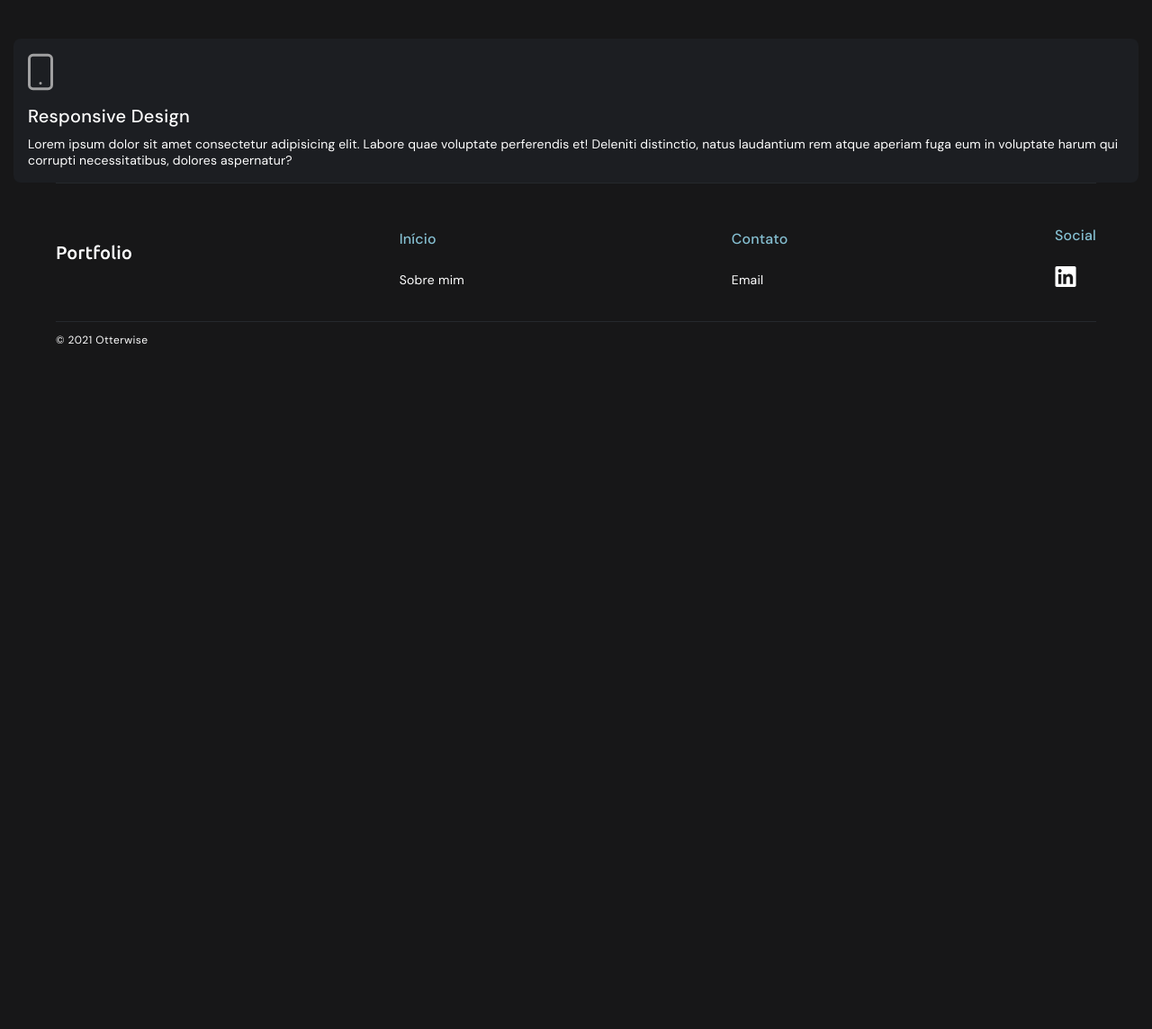
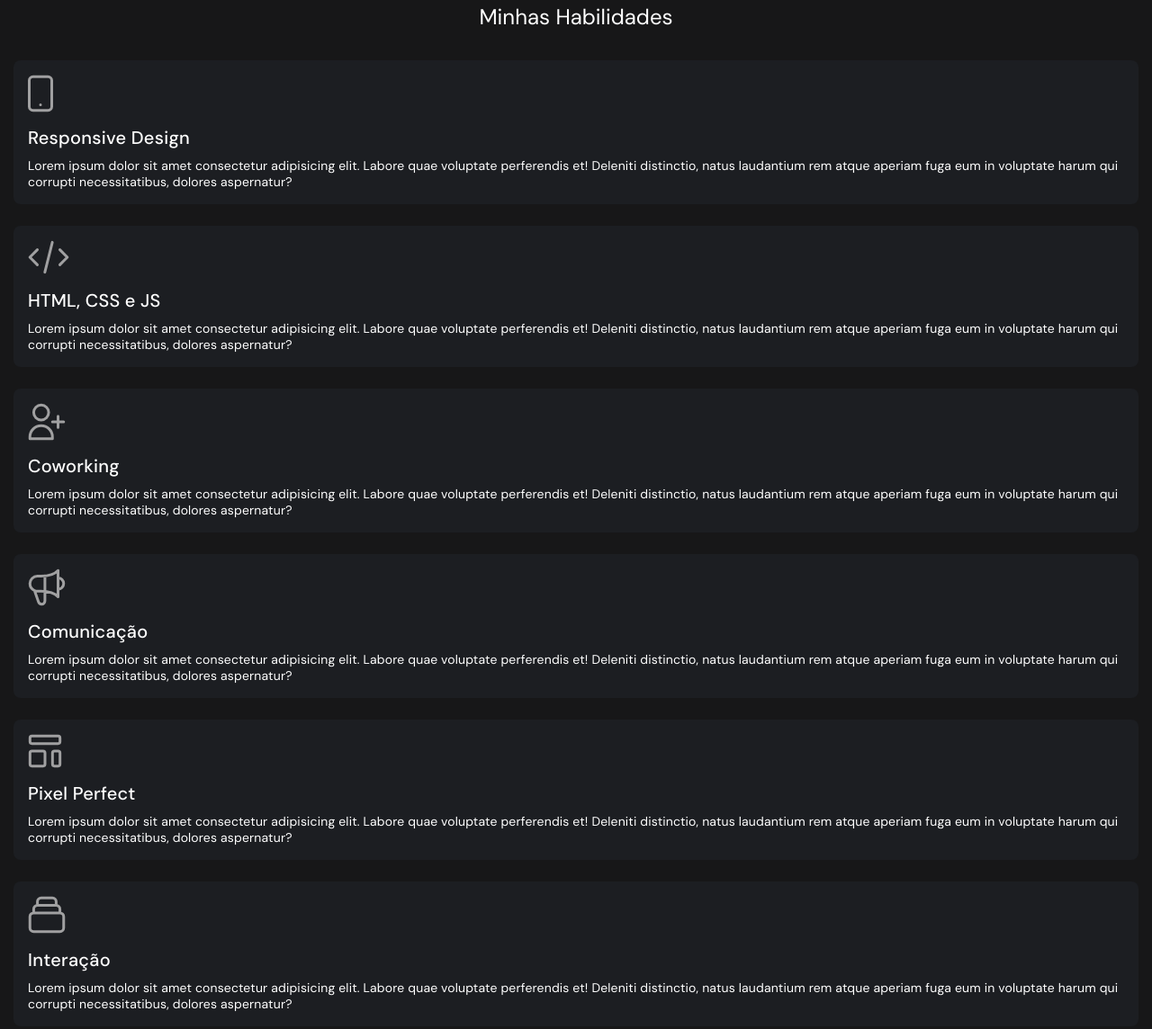
Before and after one commit to ybbento/projeto-semana07-starter, a website built with Parcel: page src/about.html in a window 1280 px wide. Shown: the part 1725-2869 px from the top of the page at 90% size. Before the commit the page ends 2123 px from the top, so only its background shows below. Built offline with nearby package versions, Linux system fonts and the light colour scheme.

Commit message:
about mobile final

```diff
--- a/src/_styles.scss
+++ b/src/_styles.scss
@@ -1,4 +1,7 @@
 @import "_variables";
+* {
+	box-sizing: border-box;
+}
 body {
 	margin: 0;
 	background-color: $backgroundColor;
--- a/src/about.html
+++ b/src/about.html
@@ -82,6 +82,7 @@
 		</section>
 		<section class="cards">
 			<div class="cards-box">
+				<h2 class="cards-box-title">Minhas Habilidades</h2>
 				<div class="cards-box-item flex">
 					<svg
 						width="28"
@@ -99,6 +100,145 @@
 						/>
 					</svg>
 					<h2>Responsive Design</h2>
+					<p>
+						Lorem ipsum dolor sit amet consectetur adipisicing elit. Labore quae
+						voluptate perferendis et! Deleniti distinctio, natus laudantium rem
+						atque aperiam fuga eum in voluptate harum qui corrupti
+						necessitatibus, dolores aspernatur?
+					</p>
+				</div>
+				<div class="cards-box-item flex">
+					<svg
+						width="46"
+						height="38"
+						viewBox="0 0 46 38"
+						fill="none"
+						xmlns="http://www.w3.org/2000/svg"
+					>
+						<path
+							d="M18.8334 35.6667L27.1667 2.33333M35.5 10.6667L43.8334 19L35.5 27.3333M10.5 27.3333L2.16669 19L10.5 10.6667"
+							stroke="#A0A0A1"
+							stroke-width="3"
+							stroke-linecap="round"
+							stroke-linejoin="round"
+						/>
+					</svg>
+
+					<h2>HTML, CSS e JS</h2>
+					<p>
+						Lorem ipsum dolor sit amet consectetur adipisicing elit. Labore quae
+						voluptate perferendis et! Deleniti distinctio, natus laudantium rem
+						atque aperiam fuga eum in voluptate harum qui corrupti
+						necessitatibus, dolores aspernatur?
+					</p>
+				</div>
+				<div class="cards-box-item flex">
+					<svg
+						width="42"
+						height="42"
+						viewBox="0 0 42 42"
+						fill="none"
+						xmlns="http://www.w3.org/2000/svg"
+					>
+						<path
+							d="M33.5 14.75V21M33.5 21V27.25M33.5 21H39.75M33.5 21H27.25M23.0833 10.5833C23.0833 15.1857 19.3524 18.9167 14.75 18.9167C10.1476 18.9167 6.41667 15.1857 6.41667 10.5833C6.41667 5.98096 10.1476 2.25 14.75 2.25C19.3524 2.25 23.0833 5.98096 23.0833 10.5833ZM2.25 37.6667C2.25 30.7631 7.84644 25.1667 14.75 25.1667C21.6536 25.1667 27.25 30.7631 27.25 37.6667V39.75H2.25V37.6667Z"
+							stroke="#A0A0A1"
+							stroke-width="3"
+							stroke-linecap="round"
+							stroke-linejoin="round"
+						/>
+					</svg>
+
+					<h2>Coworking</h2>
+					<p>
+						Lorem ipsum dolor sit amet consectetur adipisicing elit. Labore quae
+						voluptate perferendis et! Deleniti distinctio, natus laudantium rem
+						atque aperiam fuga eum in voluptate harum qui corrupti
+						necessitatibus, dolores aspernatur?
+					</p>
+				</div>
+				<div class="cards-box-item flex">
+					<svg
+						width="42"
+						height="42"
+						viewBox="0 0 42 42"
+						fill="none"
+						xmlns="http://www.w3.org/2000/svg"
+					>
+						<path
+							d="M18.9167 8.25455V36.0837C18.9167 38.1085 17.2752 39.75 15.2504 39.75C13.7009 39.75 12.3188 38.776 11.7977 37.3168L7.32599 24.506M33.5 23.0833C36.9518 23.0833 39.75 20.2851 39.75 16.8333C39.75 13.3816 36.9518 10.5833 33.5 10.5833M7.32599 24.506C4.34229 23.2377 2.25 20.2799 2.25 16.8333C2.25 12.231 5.98095 8.5 10.5833 8.5H14.4002C22.9432 8.5 30.2852 5.92897 33.5 2.25L33.5 31.4167C30.2852 27.7377 22.9432 25.1667 14.4002 25.1667L10.5833 25.1666C9.42746 25.1666 8.3266 24.9313 7.32599 24.506Z"
+							stroke="#A0A0A1"
+							stroke-width="3"
+							stroke-linecap="round"
+							stroke-linejoin="round"
+						/>
+					</svg>
+
+					<h2>Comunicação</h2>
+					<p>
+						Lorem ipsum dolor sit amet consectetur adipisicing elit. Labore quae
+						voluptate perferendis et! Deleniti distinctio, natus laudantium rem
+						atque aperiam fuga eum in voluptate harum qui corrupti
+						necessitatibus, dolores aspernatur?
+					</p>
+				</div>
+				<div class="cards-box-item flex">
+					<svg
+						width="38"
+						height="38"
+						viewBox="0 0 38 38"
+						fill="none"
+						xmlns="http://www.w3.org/2000/svg"
+					>
+						<path
+							d="M2.33331 4.41665C2.33331 3.26605 3.26605 2.33331 4.41665 2.33331H33.5833C34.7339 2.33331 35.6666 3.26605 35.6666 4.41665V8.58331C35.6666 9.73391 34.7339 10.6666 33.5833 10.6666H4.41665C3.26605 10.6666 2.33331 9.73391 2.33331 8.58331V4.41665Z"
+							stroke="#A0A0A1"
+							stroke-width="3"
+							stroke-linecap="round"
+							stroke-linejoin="round"
+						/>
+						<path
+							d="M2.33331 21.0833C2.33331 19.9327 3.26605 19 4.41665 19H16.9166C18.0672 19 19 19.9327 19 21.0833V33.5833C19 34.7339 18.0672 35.6666 16.9166 35.6666H4.41665C3.26605 35.6666 2.33331 34.7339 2.33331 33.5833V21.0833Z"
+							stroke="#A0A0A1"
+							stroke-width="3"
+							stroke-linecap="round"
+							stroke-linejoin="round"
+						/>
+						<path
+							d="M27.3333 21.0833C27.3333 19.9327 28.266 19 29.4166 19H33.5833C34.7339 19 35.6666 19.9327 35.6666 21.0833V33.5833C35.6666 34.7339 34.7339 35.6666 33.5833 35.6666H29.4166C28.266 35.6666 27.3333 34.7339 27.3333 33.5833V21.0833Z"
+							stroke="#A0A0A1"
+							stroke-width="3"
+							stroke-linecap="round"
+							stroke-linejoin="round"
+						/>
+					</svg>
+
+					<h2>Pixel Perfect</h2>
+					<p>
+						Lorem ipsum dolor sit amet consectetur adipisicing elit. Labore quae
+						voluptate perferendis et! Deleniti distinctio, natus laudantium rem
+						atque aperiam fuga eum in voluptate harum qui corrupti
+						necessitatibus, dolores aspernatur?
+					</p>
+				</div>
+				<div class="cards-box-item flex">
+					<svg
+						width="42"
+						height="42"
+						viewBox="0 0 42 42"
+						fill="none"
+						xmlns="http://www.w3.org/2000/svg"
+					>
+						<path
+							d="M35.5833 18.9167H6.41667M35.5833 18.9167C37.8845 18.9167 39.75 20.7821 39.75 23.0833V35.5833C39.75 37.8845 37.8845 39.75 35.5833 39.75H6.41667C4.11548 39.75 2.25 37.8845 2.25 35.5833V23.0833C2.25 20.7821 4.11548 18.9167 6.41667 18.9167M35.5833 18.9167V14.75C35.5833 12.4488 33.7179 10.5833 31.4167 10.5833M6.41667 18.9167V14.75C6.41667 12.4488 8.28215 10.5833 10.5833 10.5833M10.5833 10.5833V6.41667C10.5833 4.11548 12.4488 2.25 14.75 2.25H27.25C29.5512 2.25 31.4167 4.11548 31.4167 6.41667V10.5833M10.5833 10.5833H31.4167"
+							stroke="#A0A0A1"
+							stroke-width="3"
+							stroke-linecap="round"
+							stroke-linejoin="round"
+						/>
+					</svg>
+
+					<h2>Interação</h2>
 					<p>
 						Lorem ipsum dolor sit amet consectetur adipisicing elit. Labore quae
 						voluptate perferendis et! Deleniti distinctio, natus laudantium rem
--- a/src/about.scss
+++ b/src/about.scss
@@ -3,7 +3,7 @@
 .about {
 	margin-top: 61px;
 	flex-direction: column;
-	padding: 32px 16px 64px;
+	padding: 32px 16px 24px 16px;
 	&-card {
 		display: flex;
 		flex-direction: column;
@@ -45,6 +45,7 @@
 			flex-direction: column;
 			color: white;
 			border-radius: 8px;
+			margin-bottom: 24px;
 
 			p {
 				font-size: 14px;
@@ -60,5 +61,14 @@
 				line-height: 24px;
 			}
 		}
+		&-title {
+			font-size: 24px;
+			line-height: 32px;
+			color: white;
+			font-weight: 400;
+			margin-top: 0;
+			margin-bottom: 32px;
+			text-align: center;
+		}
 	}
 }
```
